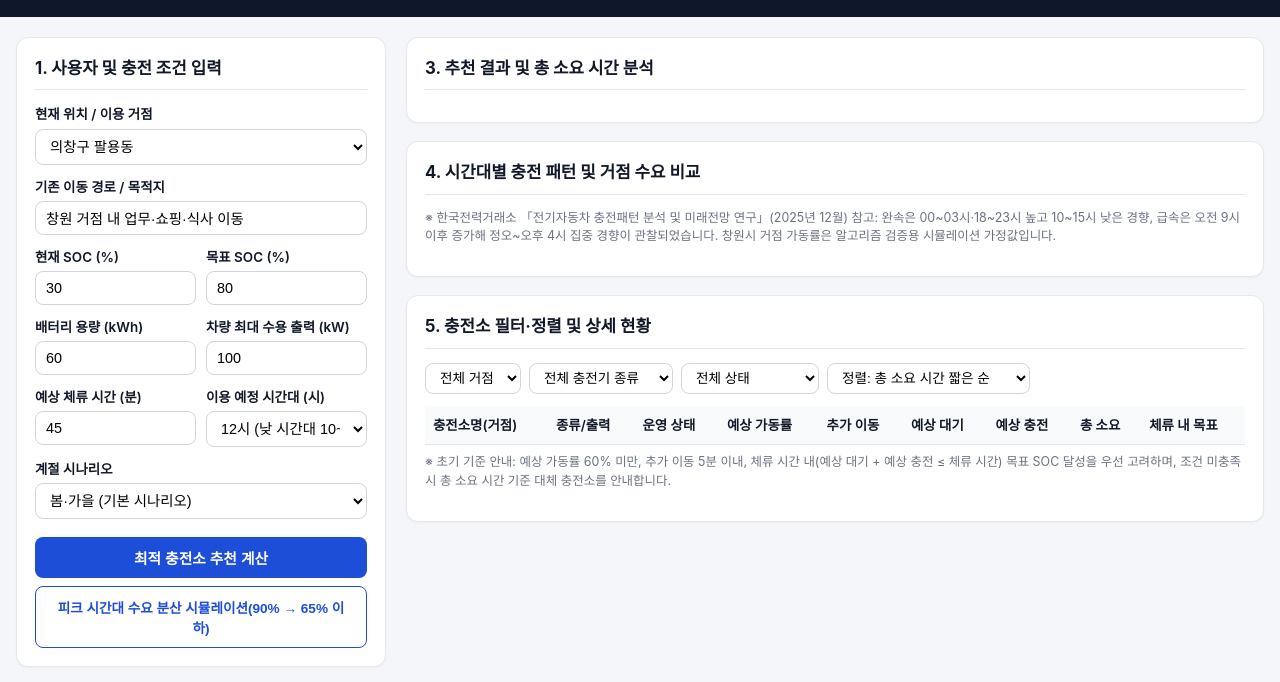
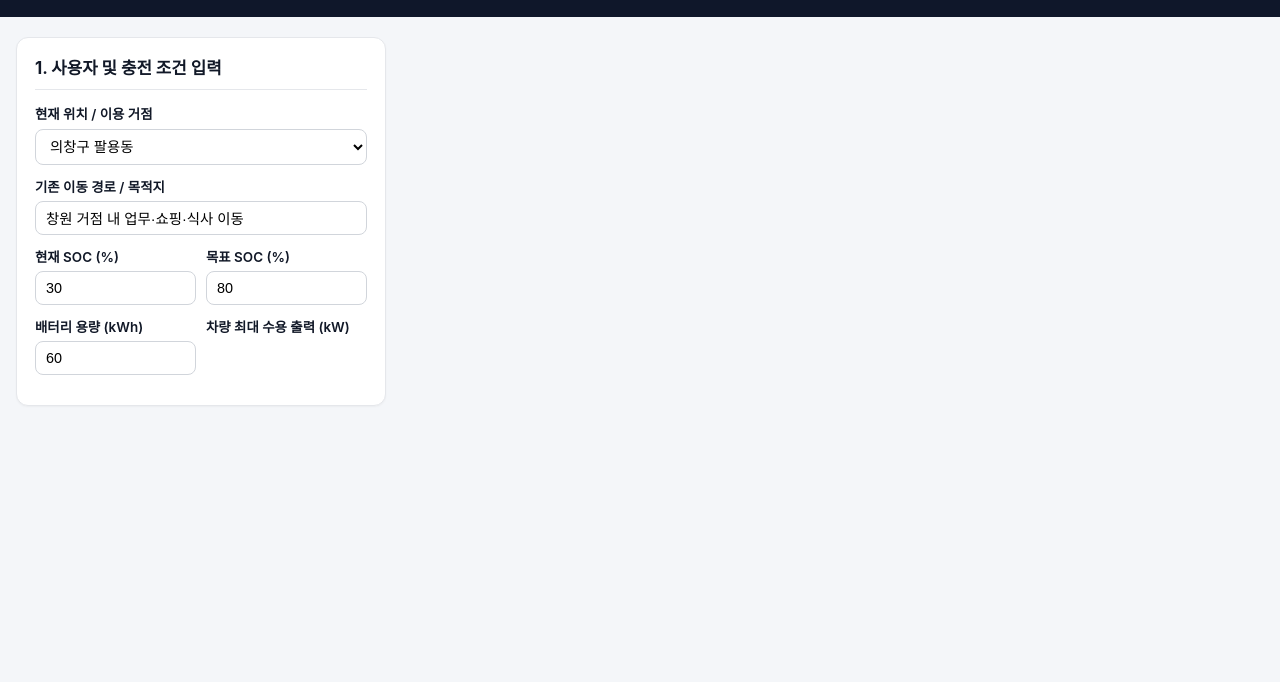
Before and after one commit to jh82528252-bot/changwon-ev-charge-sim, a plain HTML site: page index.html in a window 1280 px wide. Shown: the part 83-765 px from the top of the page. Drawn offline with Linux system fonts and the light colour scheme.

Commit message:
Update index.html

```diff
--- a/index.html
+++ b/index.html
@@ -282,127 +282,4 @@
             <input id="batteryKwh" type="number" min="10" max="250" step="1" value="60" />
           </div>
           <div class="field">
-            <label for="maxVehicleKw">차량 최대 수용 출력 (kW)</label>
-            <input id="maxVehicleKw" type="number" min="3" max="350" step="1" value="100" />
-          </div>
-        </div>
-
-        <div class="row-2">
-          <div class="field">
-            <label for="dwellMin">예상 체류 시간 (분)</label>
-            <input id="dwellMin" type="number" min="0" max="720" value="45" />
-          </div>
-          <div class="field">
-            <label for="hourSlot">이용 예정 시간대 (시)</label>
-            <select id="hourSlot">
-              <option value="1">01시 (새벽 수요 집중 00~03시)</option>
-              <option value="7">07시 (새벽·아침 전환 03~10시)</option>
-              <option value="12" selected>12시 (낮 시간대 10~15시)</option>
-              <option value="16">16시 (오후 수요 증가 15~18시)</option>
-              <option value="20">20시 (저녁 수요 집중 18~23시)</option>
-              <option value="23">23시 (심야 전환 23~24시)</option>
-            </select>
-          </div>
-        </div>
-
-        <div class="field">
-          <label for="season">계절 시나리오</label>
-          <select id="season">
-            <option value="spring_fall" selected>봄·가을 (기본 시나리오)</option>
-            <option value="summer">여름 (냉방·배터리 온도 관리 가정)</option>
-            <option value="winter">겨울 (저온·난방 수요 +15%p 상향 가정)</option>
-          </select>
-        </div>
-
-        <button class="btn btn-primary" id="runBtn">최적 충전소 추천 계산</button>
-        <button class="btn btn-outline" id="simDistBtn">피크 시간대 수요 분산 시뮬레이션(90% → 65% 이하)</button>
-      </section>
-
-      <section class="panel">
-        <h2>2. 한국환경공단 API 연동 (실험용)</h2>
-        <div class="field">
-          <label for="apiKey">공공데이터포털 ServiceKey (브라우저 테스트용)</label>
-          <input id="apiKey" type="password" placeholder="미입력 시 내장 시뮬레이션/샘플 데이터 사용" />
-        </div>
-        <button class="btn btn-secondary" id="loadApiBtn">API 상태/정보 조회 시도</button>
-        <button class="btn btn-secondary" id="resetSampleBtn">내장 샘플 데이터로 복원</button>
-        <p id="apiStatus" class="note">
-          <span class="badge badge-sim">시뮬레이션/샘플</span> 현재 내장 샘플 데이터(팔용동·중앙동·석동)를 사용 중입니다.
-        </p>
-        <p class="note">
-          ※ API 연동 시에도 우회 시간·대기 시간·가동률은 시뮬레이션 가정값이 병행되며, 운영 환경에서는 API 키를 서버 측에 보관하는 구성을 권장합니다.
-        </p>
-      </section>
-    </div>
-
-    <main>
-      <section class="panel">
-        <h2>3. 추천 결과 및 총 소요 시간 분석</h2>
-        <div id="recommendationArea"></div>
-        <div id="distributionArea"></div>
-      </section>
-
-      <section class="panel">
-        <h2>4. 시간대별 충전 패턴 및 거점 수요 비교</h2>
-        <div id="timePatternArea"></div>
-        <p class="note">
-          ※ 한국전력거래소 「전기자동차 충전패턴 분석 및 미래전망 연구」(2025년 12월) 참고: 완속은 00~03시·18~23시 높고 10~15시 낮은 경향, 급속은 오전 9시 이후 증가해 정오~오후 4시 집중 경향이 관찰되었습니다. 창원시 거점 가동률은 알고리즘 검증용 시뮬레이션 가정값입니다.
-        </p>
-      </section>
-
-      <section class="panel">
-        <h2>5. 충전소 필터·정렬 및 상세 현황</h2>
-        <div class="toolbar">
-          <select id="filterRegion">
-            <option value="ALL">전체 거점</option>
-            <option value="팔용동">팔용동</option>
-            <option value="중앙동">중앙동</option>
-            <option value="석동">석동</option>
-          </select>
-          <select id="filterType">
-            <option value="ALL">전체 충전기 종류</option>
-            <option value="급속">급속 (50kW 이상)</option>
-            <option value="완속">완속 (7kW)</option>
-          </select>
-          <select id="filterAvail">
-            <option value="ALL">전체 상태</option>
-            <option value="AVAILABLE_ONLY">정상 이용 가능만</option>
-          </select>
-          <select id="sortBy">
-            <option value="totalTime">정렬: 총 소요 시간 짧은 순</option>
-            <option value="occRate">정렬: 예상 가동률 낮은 순</option>
-            <option value="waitTime">정렬: 예상 대기 시간 짧은 순</option>
-          </select>
-        </div>
-        <div class="table-wrap">
-          <table>
-            <thead>
-              <tr>
-                <th>충전소명(거점)</th>
-                <th>종류/출력</th>
-                <th>운영 상태</th>
-                <th>예상 가동률</th>
-                <th>추가 이동</th>
-                <th>예상 대기</th>
-                <th>예상 충전</th>
-                <th>총 소요</th>
-                <th>체류 내 목표</th>
-              </tr>
-            </thead>
-            <tbody id="stationTableBody"></tbody>
-          </table>
-        </div>
-        <p class="note">
-          ※ 초기 기준 안내: 예상 가동률 60% 미만, 추가 이동 5분 이내, 체류 시간 내(예상 대기 + 예상 충전 ≤ 체류 시간) 목표 SOC 달성을 우선 고려하며, 조건 미충족 시 총 소요 시간 기준 대체 충전소를 안내합니다.
-        </p>
-      </section>
-    </main>
-  </div>
-
-  <script src="js/data.js"></script>
-  <script src="js/calculator.js"></script>
-  <script src="js/recommender.js"></script>
-  <script src="js/ui.js"></script>
-  <script src="js/app.js"></script>
-</body>
-</html>
+            <label for="maxVehicleKw">차량 최대 수용 출력 (kW)</
```
